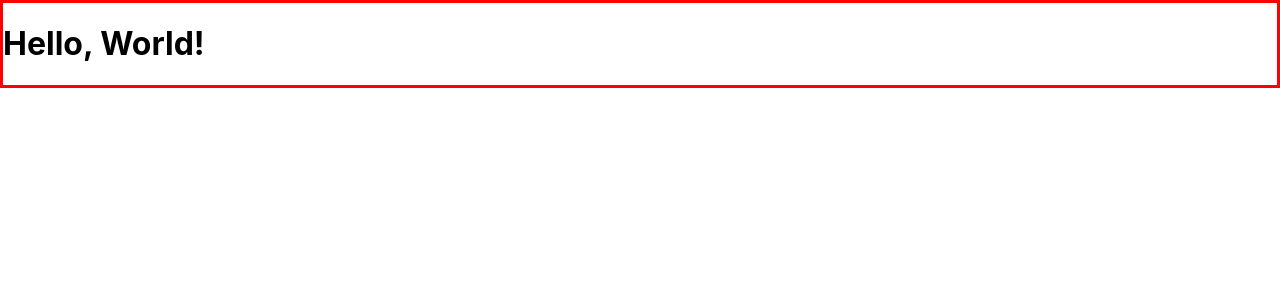
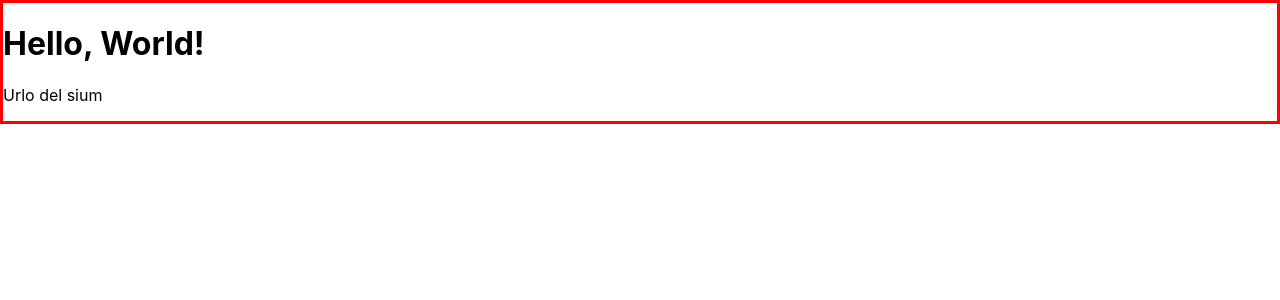
Before and after one commit to AlexMalla/react--exercises, a React (Create React App) app: page / in a window 1280 px wide. Shown: the top 300 px of the page. Built offline with nearby package versions, Linux system fonts and the light colour scheme.

Commit message:
Ex Component Composition 02

```diff
--- a/src/App.js
+++ b/src/App.js
@@ -3,8 +3,8 @@ import Container from "./Container";
 
 function App() {
   return <div className="App">
-        <Container>
-            <h1>Hello, World!</h1>
+        <Container title={<h1>Hello, World!</h1>}>
+            <p>Urlo del sium</p>
         </Container >
   </div>;
 }
--- a/src/Container.js
+++ b/src/Container.js
@@ -9,7 +9,8 @@ class Container extends React.Component {
 
         return (
         <div style = {containerStyle} >
-            {this.props.children}
+            <div>{this.props.title}</div>
+            <div>{this.props.children}</div>
         </div>)
     }
 }
```
